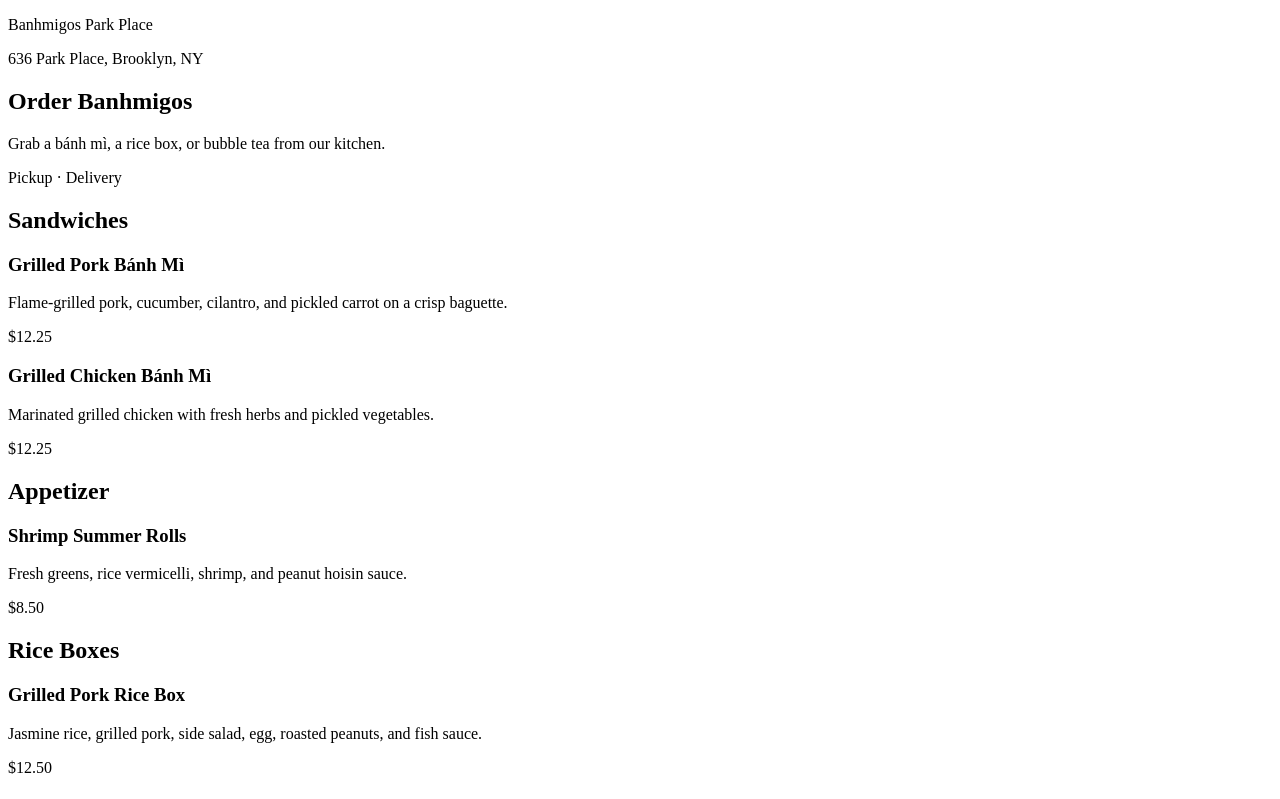
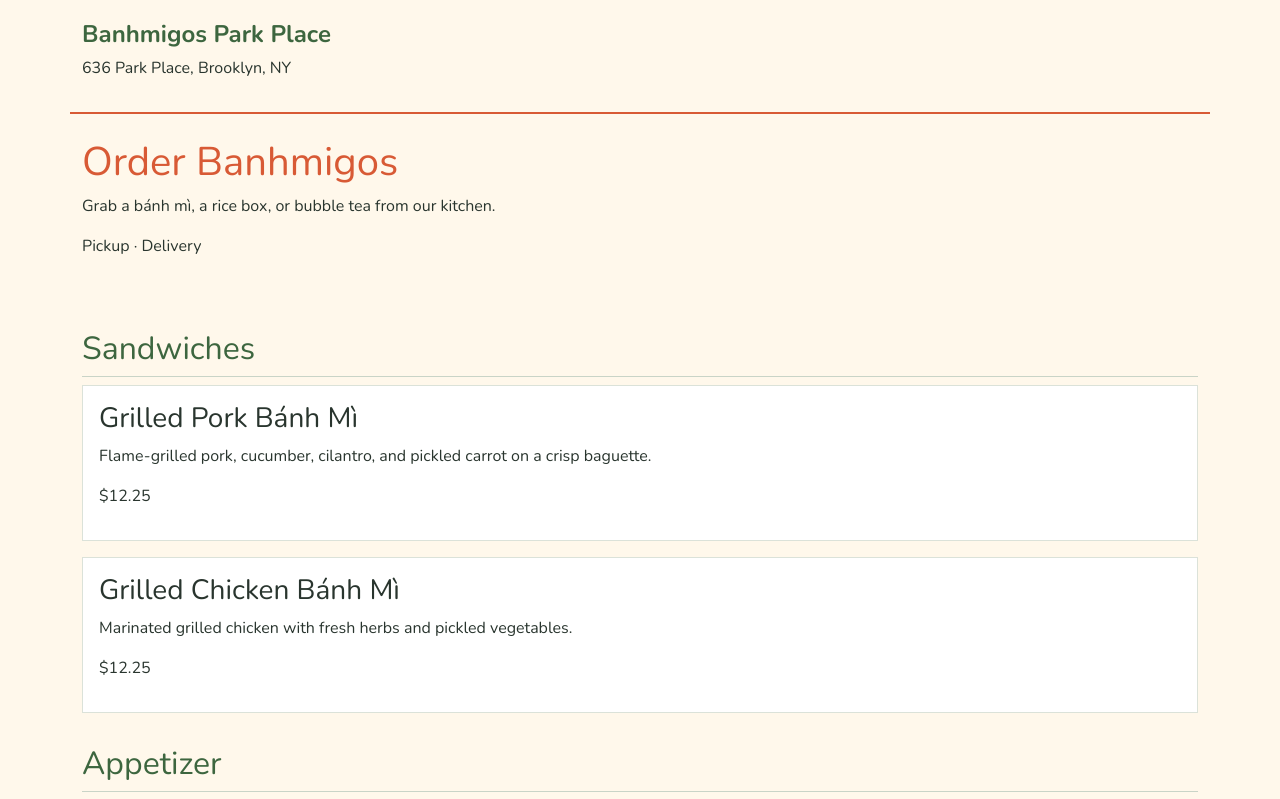
Before and after one commit to diabeatz96/CSC436, a plain HTML site: page index.html in a window 1280 px wide. Shown: the top 799 px of the page. Drawn offline with nearby package versions, Linux system fonts and the light colour scheme.

Commit message:
added stock image & simple styling + bootstrap

```diff
--- a/index.html
+++ b/index.html
@@ -4,16 +4,20 @@
   <meta charset="utf-8">
   <meta name="viewport" content="width=device-width, initial-scale=1">
   <title>Banhmigos Park Place</title>
+  <link rel="preconnect" href="https://fonts.googleapis.com">
+  <link rel="preconnect" href="https://fonts.gstatic.com" crossorigin>
+  <link href="https://fonts.googleapis.com/css2?family=Nunito:wght@400;600;700;800&display=swap" rel="stylesheet">
+  <link href="https://cdn.jsdelivr.net/npm/bootstrap@5.3.8/dist/css/bootstrap.min.css" rel="stylesheet" integrity="sha384-sRIl4kxILFvY47J16cr9ZwB07vP4J8+LH7qKQnuqkuqkuIAvNWLzeN8tE5YBujZqJLB" crossorigin="anonymous">
   <link rel="stylesheet" href="styles.css">
 </head>
 <body>
-  <header>
-    <p>Banhmigos Park Place</p>
+  <header class="container py-3">
+    <p class="brand mb-1">Banhmigos Park Place</p>
     <p>636 Park Place, Brooklyn, NY</p>
   </header>
 
-  <main>
-    <section>
+  <main class="container">
+    <section class="py-4">
       <h1>Order Banhmigos</h1>
       <p>Grab a bánh mì, a rice box, or bubble tea from our kitchen.</p>
       <p>Pickup · Delivery</p>
@@ -21,12 +25,12 @@
 
     <section>
       <h2>Sandwiches</h2>
-      <div>
+      <div class="menu-card p-3 mb-3">
         <h3>Grilled Pork Bánh Mì</h3>
         <p>Flame-grilled pork, cucumber, cilantro, and pickled carrot on a crisp baguette.</p>
         <p>$12.25</p>
       </div>
-      <div>
+      <div class="menu-card p-3 mb-3">
         <h3>Grilled Chicken Bánh Mì</h3>
         <p>Marinated grilled chicken with fresh herbs and pickled vegetables.</p>
         <p>$12.25</p>
@@ -35,7 +39,7 @@
 
     <section>
       <h2>Appetizer</h2>
-      <div>
+      <div class="menu-card p-3 mb-3">
         <h3>Shrimp Summer Rolls</h3>
         <p>Fresh greens, rice vermicelli, shrimp, and peanut hoisin sauce.</p>
         <p>$8.50</p>
@@ -44,7 +48,7 @@
 
     <section>
       <h2>Rice Boxes</h2>
-      <div>
+      <div class="menu-card p-3 mb-3">
         <h3>Grilled Pork Rice Box</h3>
         <p>Jasmine rice, grilled pork, side salad, egg, roasted peanuts, and fish sauce.</p>
         <p>$12.50</p>
@@ -53,7 +57,7 @@
 
     <section>
       <h2>Beverages</h2>
-      <div>
+      <div class="menu-card p-3 mb-3">
         <h3>Original Bubble Tea</h3>
         <p>Black tea with non-dairy creamer and chewy tapioca pearls.</p>
         <p>$5.75</p>
@@ -61,10 +65,11 @@
     </section>
   </main>
 
-  <footer>
+  <footer class="container py-4">
     <p>Open 11:30 AM–9:00 PM</p>
   </footer>
 
   <script src="script.js"></script>
+  <script src="https://cdn.jsdelivr.net/npm/bootstrap@5.3.8/dist/js/bootstrap.bundle.min.js" integrity="sha384-FKyoEForCGlyvwx9Hj09JcYn3nv7wiPVlz7YYwJrWVcXK/BmnVDxM+D2scQbITxI" crossorigin="anonymous"></script>
 </body>
 </html>
--- a/styles.css
+++ b/styles.css
@@ -0,0 +1,42 @@
+body {
+  background: #fff8eb;
+  color: #29352e;
+  font-family: 'Nunito', Arial, sans-serif;
+}
+
+.brand {
+  color: #3d663f;
+  font-size: 24px;
+  font-weight: bold;
+}
+
+h1 {
+  color: #d85a35;
+}
+
+h2 {
+  margin-top: 32px;
+  color: #3d663f;
+  border-bottom: 1px solid #c9d4c7;
+  padding-bottom: 8px;
+}
+
+.menu-card {
+  background: white;
+  border: 1px solid #dbe2d9;
+}
+
+img {
+  width: 100%;
+  max-width: 500px;
+  height: 240px;
+  object-fit: cover;
+}
+
+header {
+  border-bottom: 2px solid #d85a35;
+}
+
+footer {
+  border-top: 2px solid #d85a35;
+}
```
Also changed, not shown: 1 other file.
